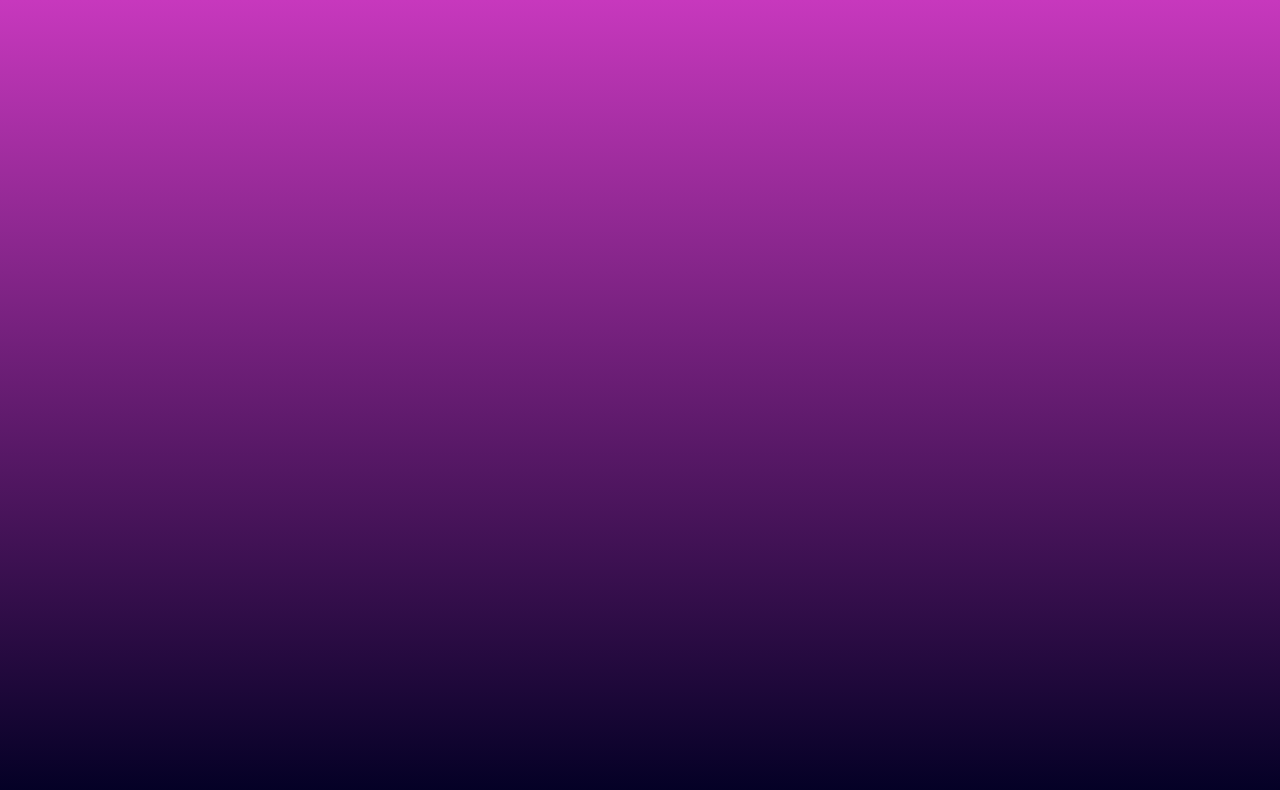
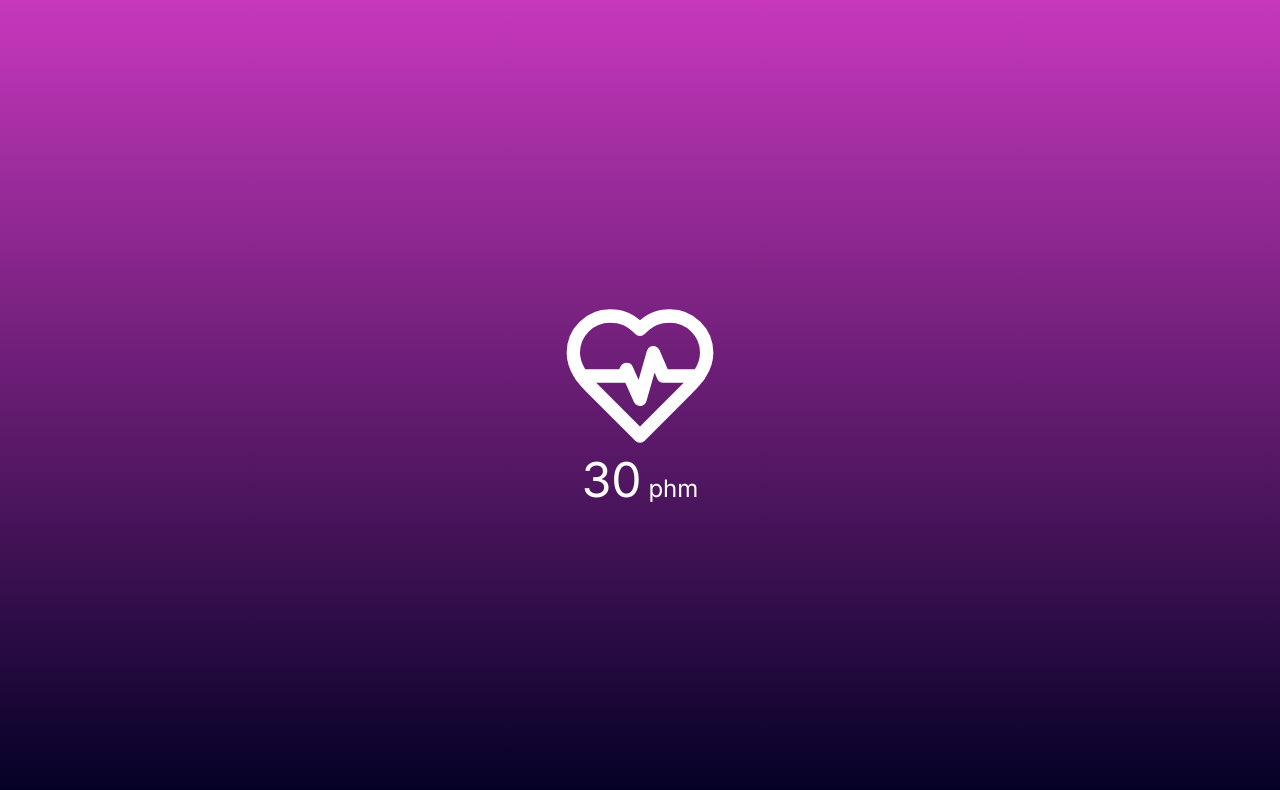
Before and after one commit to Danipinion/besthy-fe, a React (Vite) app: page /user/detakJantung in a window 1280 px wide. Before the commit this address had no page. Shown: the top 790 px of the page. Built offline with nearby package versions, Linux system fonts and the light colour scheme.

Commit message:
➕:add new menu and home pages non fix

```diff
--- a/src/App.tsx
+++ b/src/App.tsx
@@ -5,6 +5,7 @@ import Dashboard from "./pages/Dashboard";
 import Profile from "./pages/Profile";
 import Laporan from "./pages/Laporan";
 import ChatBot from "./pages/ChatBot";
+import DetakJantung from "./pages/DetakJantung";
 
 const App = () => {
   return (
@@ -16,6 +17,7 @@ const App = () => {
         <Route path="/user/profile" element={<Profile />} />
         <Route path="/user/laporan" element={<Laporan />} />
         <Route path="/user/chatbot" element={<ChatBot />} />
+        <Route path="/user/detakJantung" element={<DetakJantung />} />
       </Routes>
     </BrowserRouter>
   );
--- a/src/pages/Dashboard.tsx
+++ b/src/pages/Dashboard.tsx
@@ -7,6 +7,7 @@ import {
   MessageCircleWarning,
   Users,
 } from "lucide-react";
+import { Link } from "react-router-dom";
 
 const Dashboard = () => {
   return (
@@ -18,8 +19,13 @@ const Dashboard = () => {
             Laporan
           </Button>
           <Button className="w-full my-3 shadow-md justify-start gap-2 h-14 text-xl">
-            <AudioLines className="h-9 w-9" />
-            Detak Jantung
+            <Link
+              to={"/user/detakJantung"}
+              className="flex gap-2 items-center  w-full"
+            >
+              <AudioLines className="h-9 w-9" />
+              Detak Jantung
+            </Link>
           </Button>
           <Button className="w-full my-3 shadow-md justify-start gap-2 h-14 text-xl">
             <Headset className="h-9 w-9" />
--- /dev/null
+++ b/src/pages/DetakJantung.tsx
@@ -0,0 +1,16 @@
+import { HeartPulse } from "lucide-react";
+
+const DetakJantung = () => {
+  return (
+    <div className="flex flex-col items-center justify-center h-screen">
+      <div>
+        <HeartPulse className="text-white w-40 h-40" />
+        <p className="text-white text-2xl text-center">
+          <span className="text-5xl">30</span> phm
+        </p>
+      </div>
+    </div>
+  );
+};
+
+export default DetakJantung;
```
